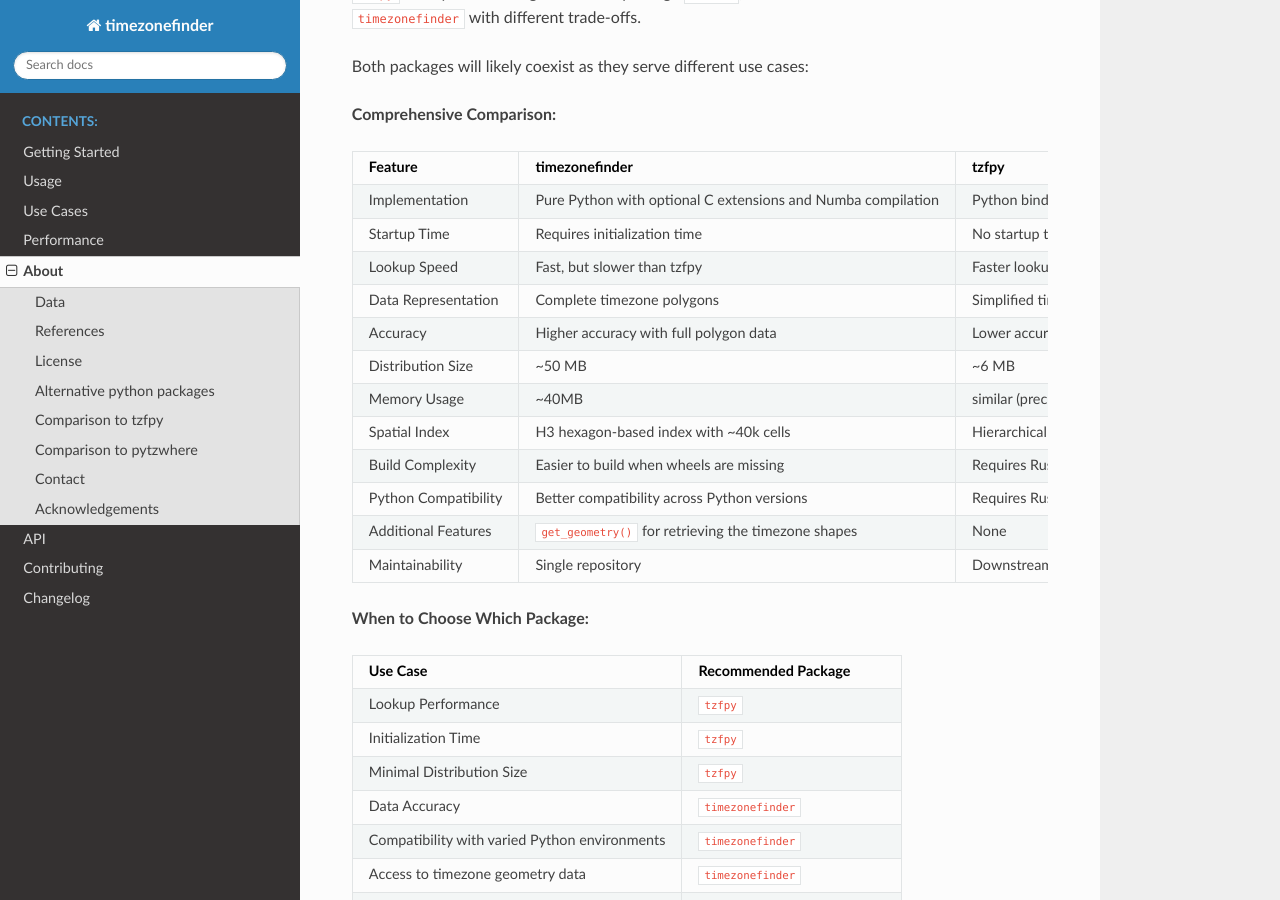
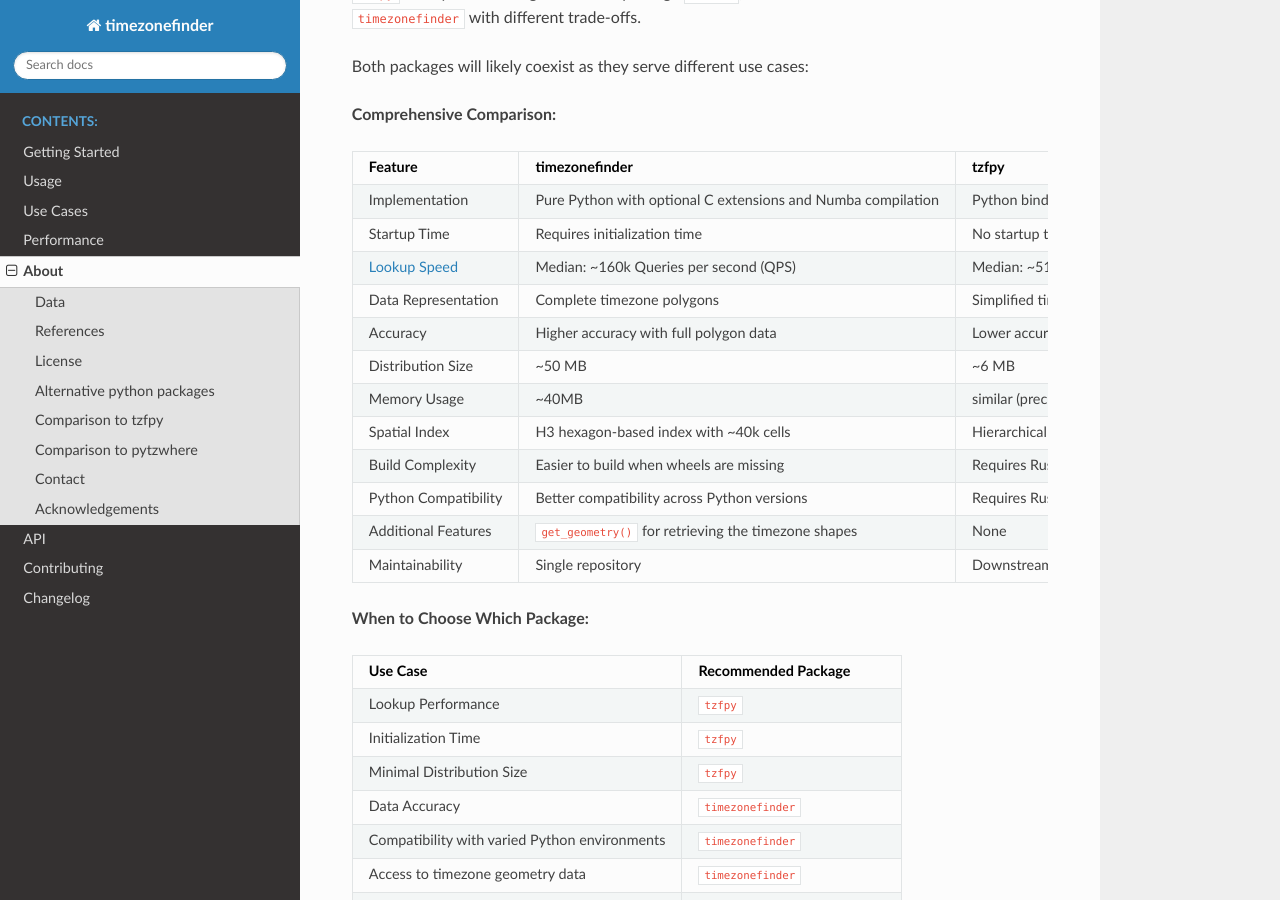
Before and after one commit to jannikmi/timezonefinder, a Sphinx documentation site: the page built from docs/3_about.rst, in a window 1280 px wide and 900 px high, scrolled down 1642 px. Built offline with Sphinx 7.4.7 and the Read the Docs theme 3.1.0, drawn with Linux system fonts in a browser that asks for light colours.

Commit message:
update lookup speed comparison for tzfpy with benchmark details

```diff
--- a/docs/3_about.rst
+++ b/docs/3_about.rst
@@ -89,9 +89,9 @@
    * - Startup Time
      - Requires initialization time
      - No startup time (immediate)
-   * - Lookup Speed
-     - Fast, but slower than tzfpy
-     - Faster lookup speed
+   * - `Lookup Speed <https://github.com/ringsaturn/tz-benchmark>`__
+     - Median: ~160k Queries per second (QPS)
+     - Median: ~511k QPS
    * - Data Representation
      - Complete timezone polygons
      - Simplified timezone polygons
```
